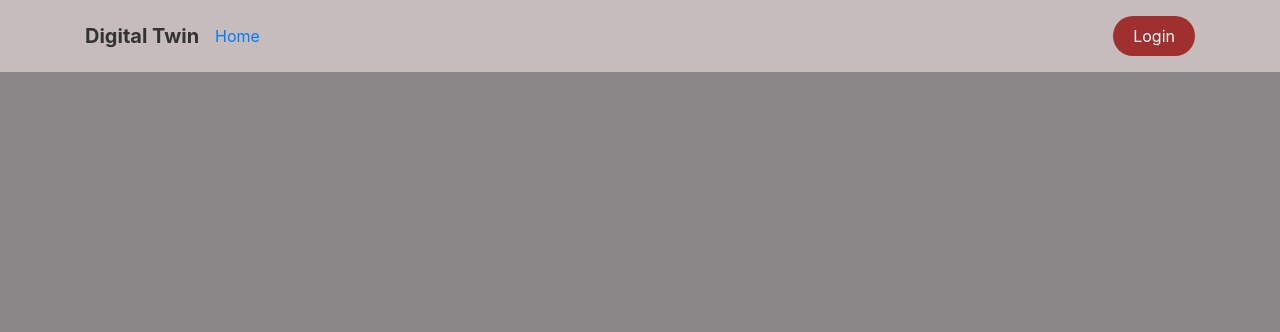
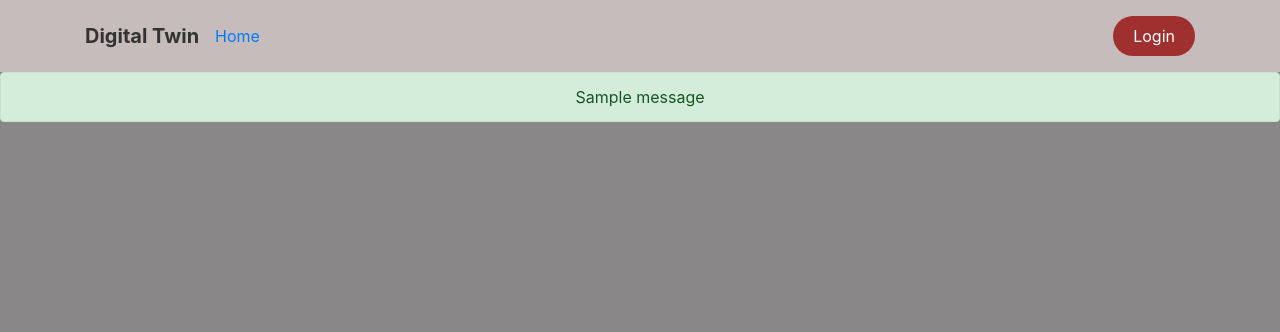
Before and after one commit to SaneSL/digital-twin-palvelu, a Flask app: page /home in a window 1280 px wide. Shown: the top 332 px of the page. Run offline with Flask 2, Linux system fonts and the light colour scheme; tables that the repository leaves empty hold one stand-in row (Sample ...); one stand-in notice (Sample message) is shown; some libraries are stand-ins or nearby versions.

Commit message:
New html

```diff
--- a/src/home.py
+++ b/src/home.py
@@ -22,6 +22,7 @@ def login():
             return jsonify({"Error": "Error"}), 400
         else:
             login_user(user, remember=True)
+            flash('Logged in!', 'success')
             return redirect(url_for('home.get_home'))
 
     return render_template('login.html', form=form)
--- a/src/templates/layout.html
+++ b/src/templates/layout.html
@@ -29,7 +29,18 @@
             {% endif %}
         </div>
     </nav>
+    {% with messages = get_flashed_messages(with_categories=true) %}
+        {% if messages %}
+            {% for category, message in messages %}
+                <div class="alert alert-{{ category }} text-center">
+                    {{ message }}
+                </div>
+            {% endfor %}
+        {% endif %}
+    {% endwith %}
+
     {% block content %}{% endblock %}
+
     <script src="{{ url_for('static', filename='js/jquery.min.js') }}"></script>
     <script src="{{ url_for('static', filename='bootstrap/js/bootstrap.min.js') }}"></script>
 </body>
```
